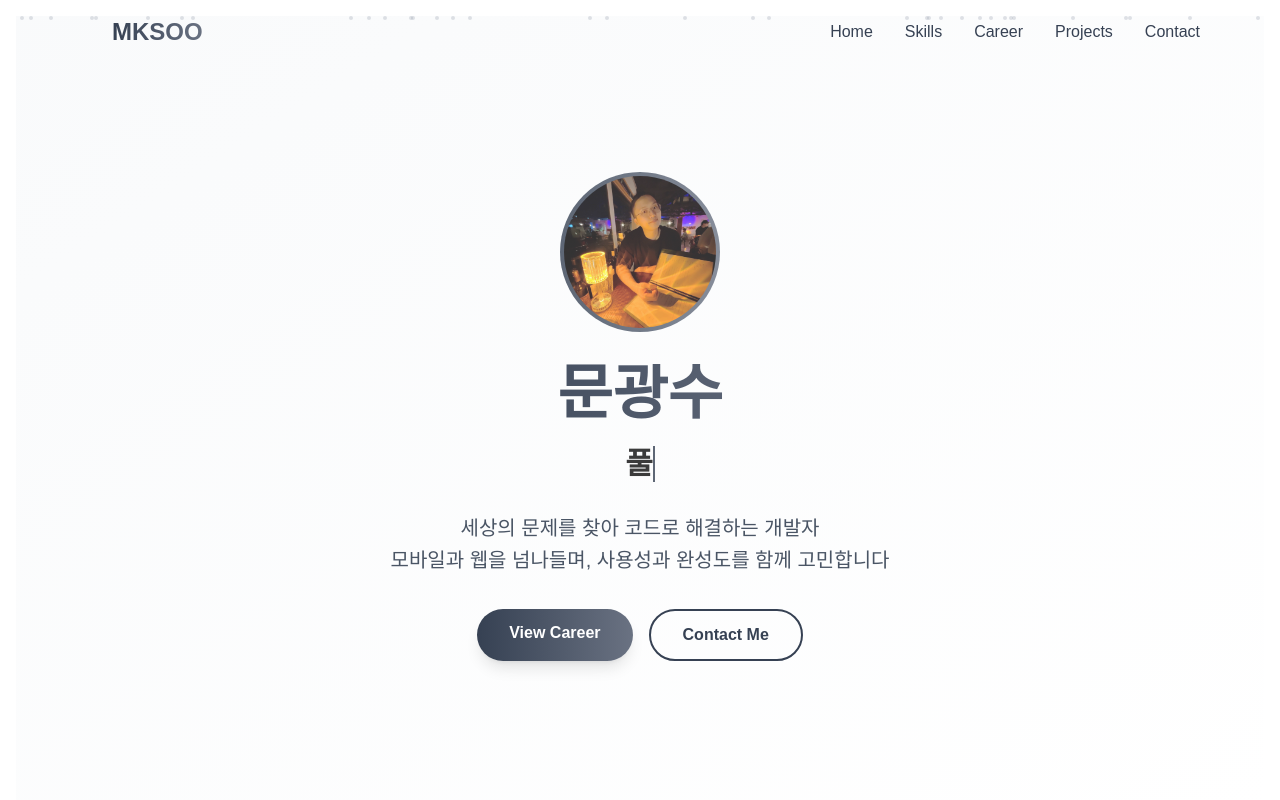
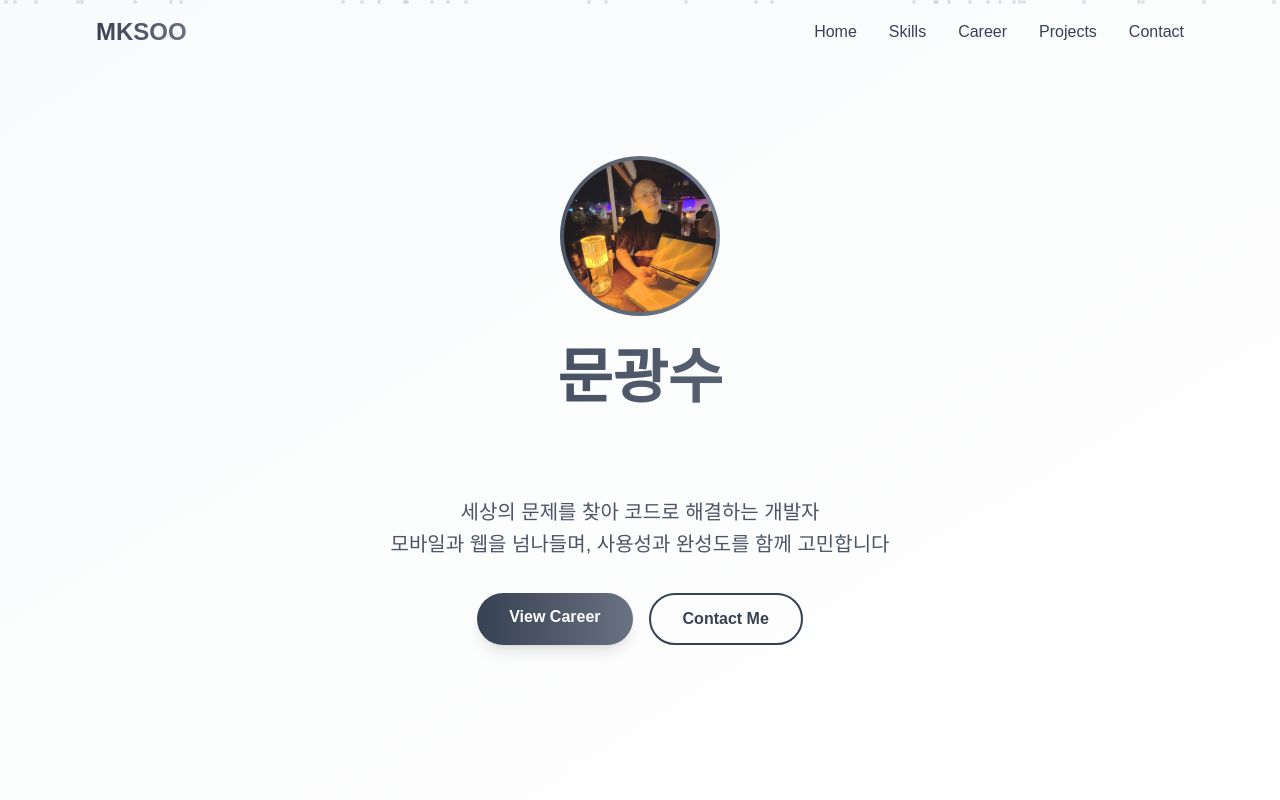
Before and after one commit to mksoo/mksoo-portfolio, a Next.js app: page / in a window 1280 px wide. Shown: the top 800 px of the page. Built offline with nearby package versions, Linux system fonts and the light colour scheme; a web font is replaced by a local one.

Commit message:
chore(layout): 고정 헤더 대응 레이아웃 및 여백 조정

```diff
--- a/src/app/layout.tsx
+++ b/src/app/layout.tsx
@@ -29,10 +29,12 @@ export default function RootLayout({
   return (
     <html lang="ko">
       <body
-        className={`${geistSans.variable} ${geistMono.variable} antialiased container min-h-screen mx-auto py-4 px-4`}
+        className={`${geistSans.variable} ${geistMono.variable} antialiased min-h-screen`}
       >
         <Header/>
-        {children}
+        <main className="pt-0">
+          {children}
+        </main>
         <Footer/>
         <SpeedInsights />
       </body>
```
